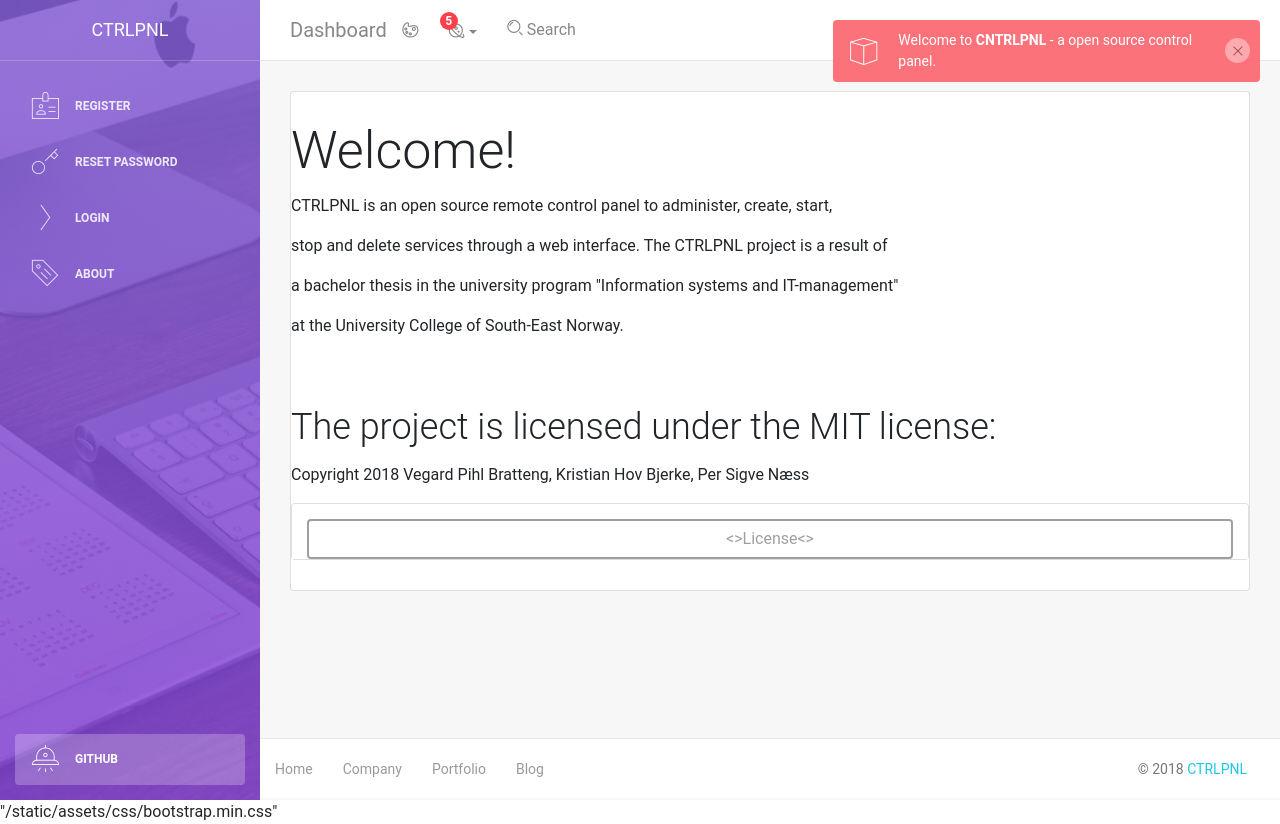
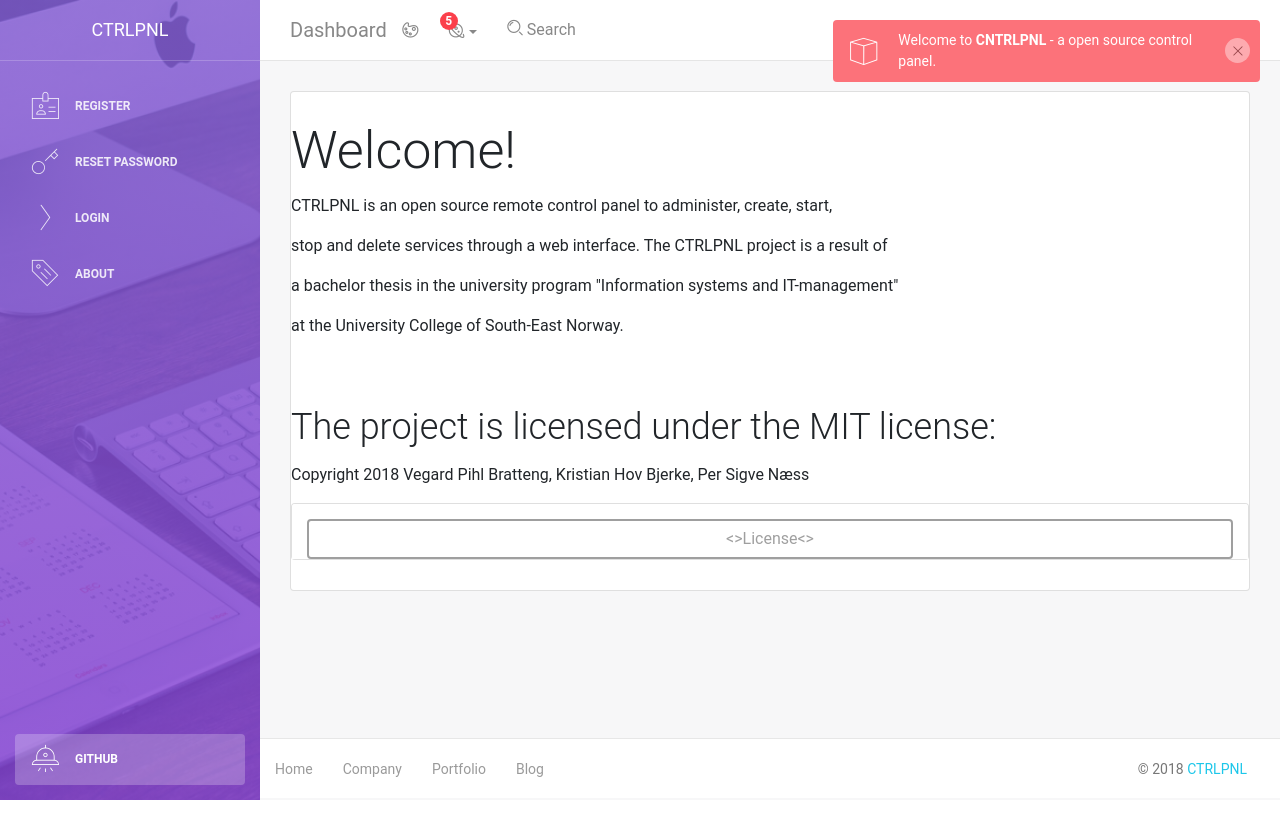
Before and after one commit to pernaess/ctrlpnl, a Django app: page /accounts/about/ in a window 1280 px wide. After the commit the page ends 800 px from the top, so only its background shows below. Run offline with Django 3.2, Linux system fonts and the light colour scheme; parts of the project's set-up code (start-up, migrations or seed data) failed here and were passed over; some libraries are stand-ins or nearby versions.

Commit message:
Static files

```diff
--- a/tutorial/accounts/templates/base.html
+++ b/tutorial/accounts/templates/base.html
@@ -13,6 +13,7 @@
 
     <link rel="stylesheet" href="{% static '/assets/css/bootstrap.min.css' %}">
     <link rel="stylesheet" href="{% static '/assets/css/light-bootstrap-dashboard.css' %}">
+    <script src="{% static 'script.js' %}" type="text/javascript"></script>
 
     {% block head %}
     <title>CTRLPNL</title>
@@ -29,7 +30,7 @@
 
 <body>
     <div class="wrapper">
-        <div class="sidebar" data-image="../static/assets/img/sidebar-4.jpg">
+        <div class="sidebar" data-color="grey" data-image="{% static 'assets/img/sidebar-4.jpg' %}">
             <!--
         Tip 1: You can change the color of the sidebar using: data-color="purple | blue | green | orange | red"
 
@@ -221,7 +222,6 @@
     </div>
 </body>
 <!--   Core JS Files   -->
-"{% static '/assets/css/bootstrap.min.css' %}"
 <script src="{% static '/assets/js/core/jquery.3.2.1.min.js' %}" type="text/javascript"></script>
 <script src="{% static '/assets/js/core/popper.min.js' %}" type="text/javascript"></script>
 <script src="{% static '/assets/js/core/bootstrap.min.js' %}" type="text/javascript"></script>
```
